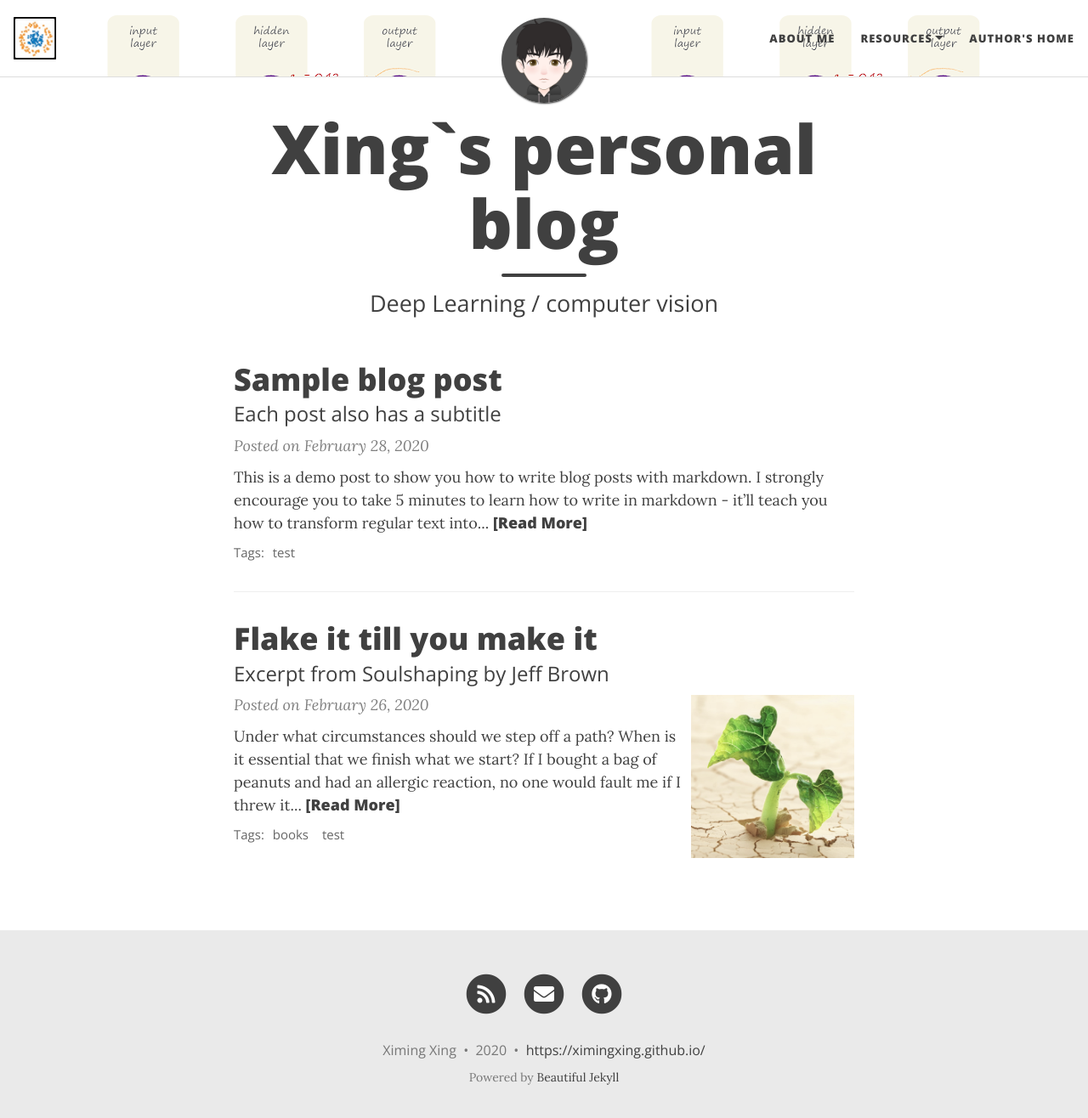
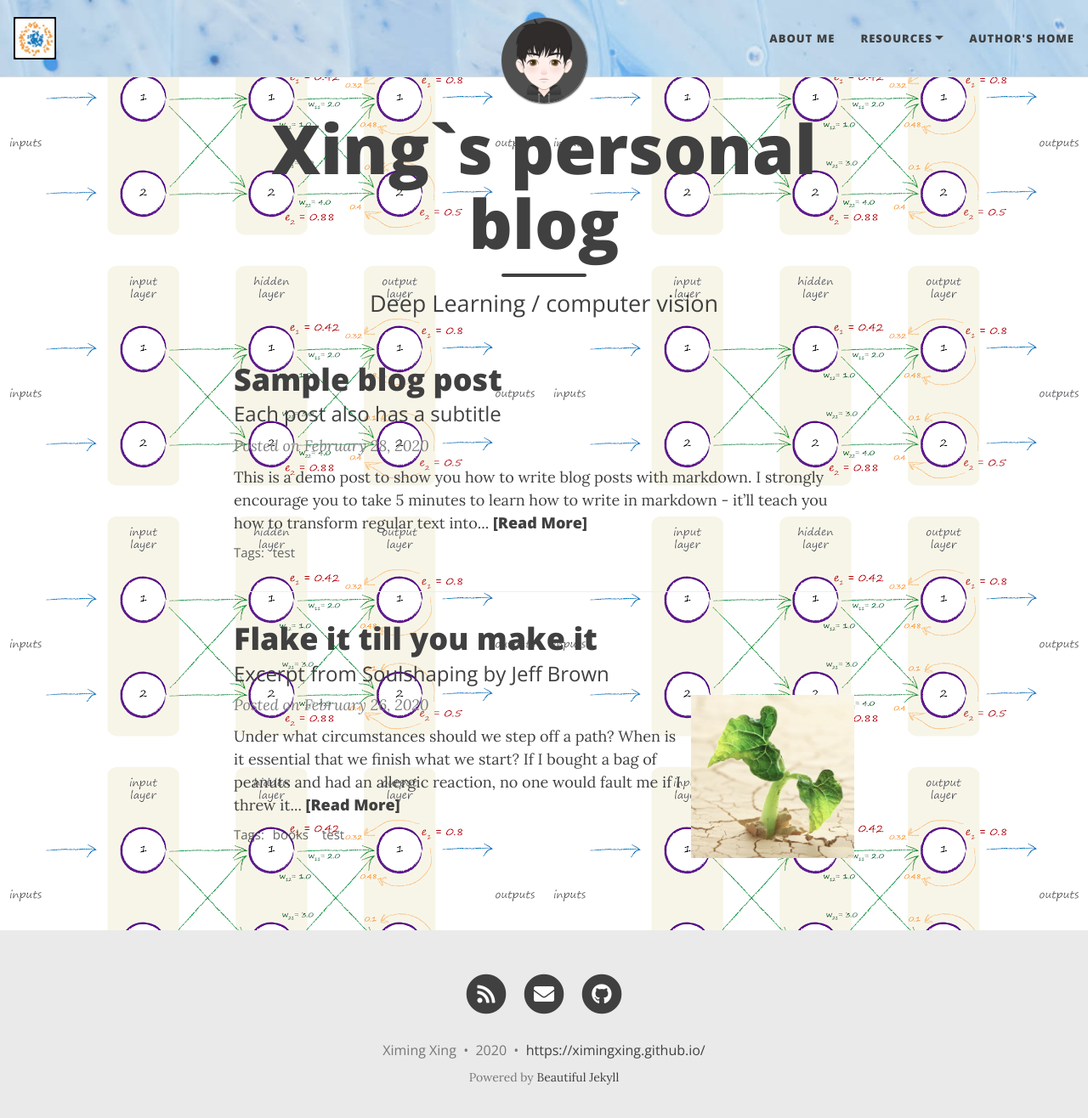
Before and after one commit to ximingxing/ximingxing.github.io, a Jekyll site: the page built from index.html, in a window 1280 px wide and 1329 px high. Shown: the top 1316 px of the window at 85% size. Built offline with Jekyll 4.4.1, drawn with Linux system fonts in a browser that asks for light colours; nearby versions of some CDN libraries; the list of posts is cut into pages by our own code.

Commit message:
feat(config): update website configuration

```diff
--- a/_config.yml
+++ b/_config.yml
@@ -109,9 +109,9 @@ footer-link-col: "#404040"
 # Alternatively, the navbar, footer, and page background can be set to an image
 # instead of colour
 
-navbar-img: "/assets/img/bgimage_1.png"
+navbar-img: "/assets/img/navbar-bgimage-1.jpg"
 #footer-img: "/assets/img/bgimage.png"
-#page-img: "/assets/img/bgimage.png"
+page-img: "/assets/img/page-bgimage-1.png"
 
 # Suggest a colour for mobile browsers to use as the browser's theme. This is only supported by a few mobile browsers.
 #mobile-theme-col: "#0085A1"
```
Also changed, not shown: assets/img/navbar-bgimage-1.jpg (added), assets/img/page-bgimage-1.png (renamed from assets/img/bgimage_1.png).
